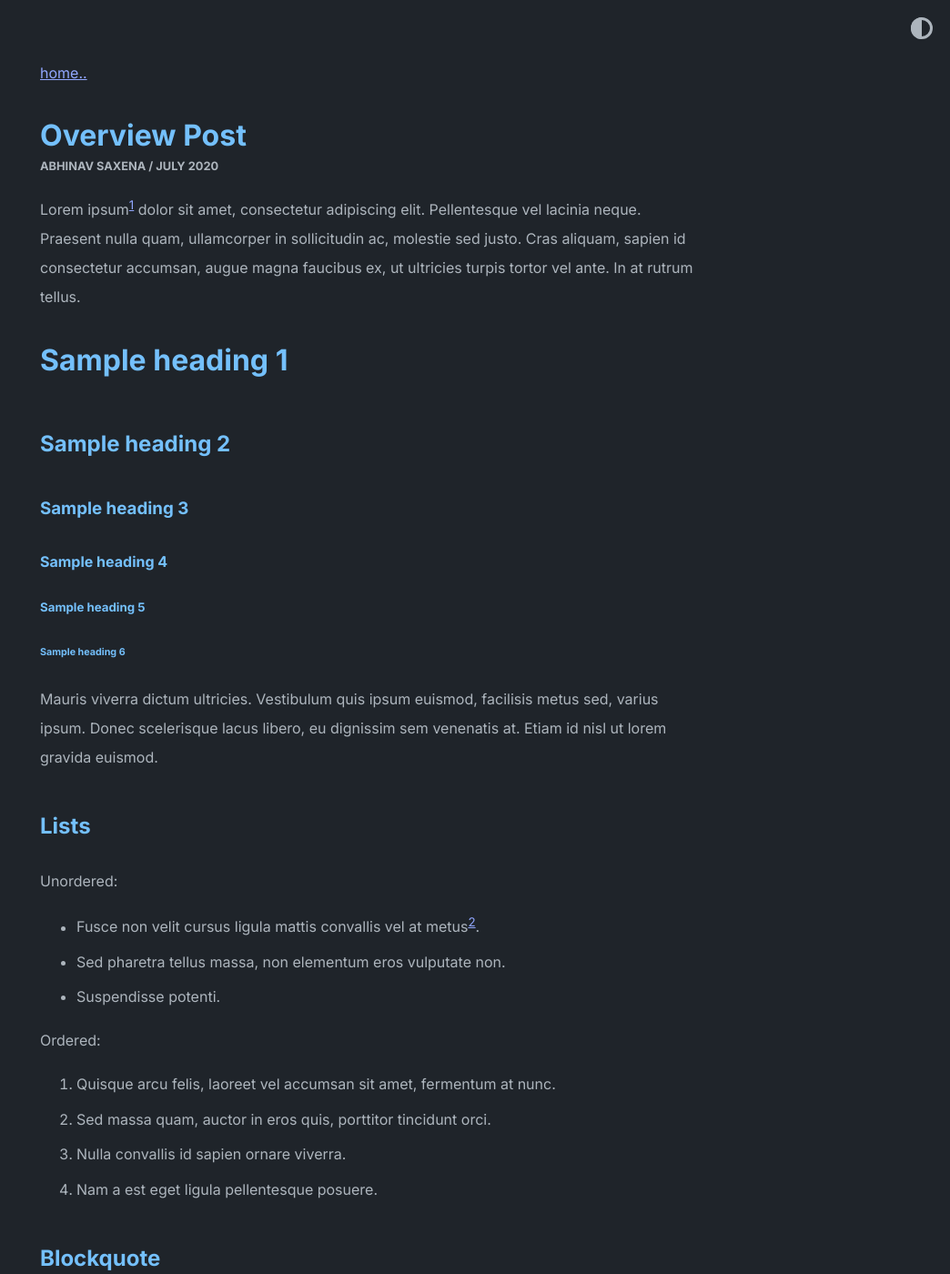
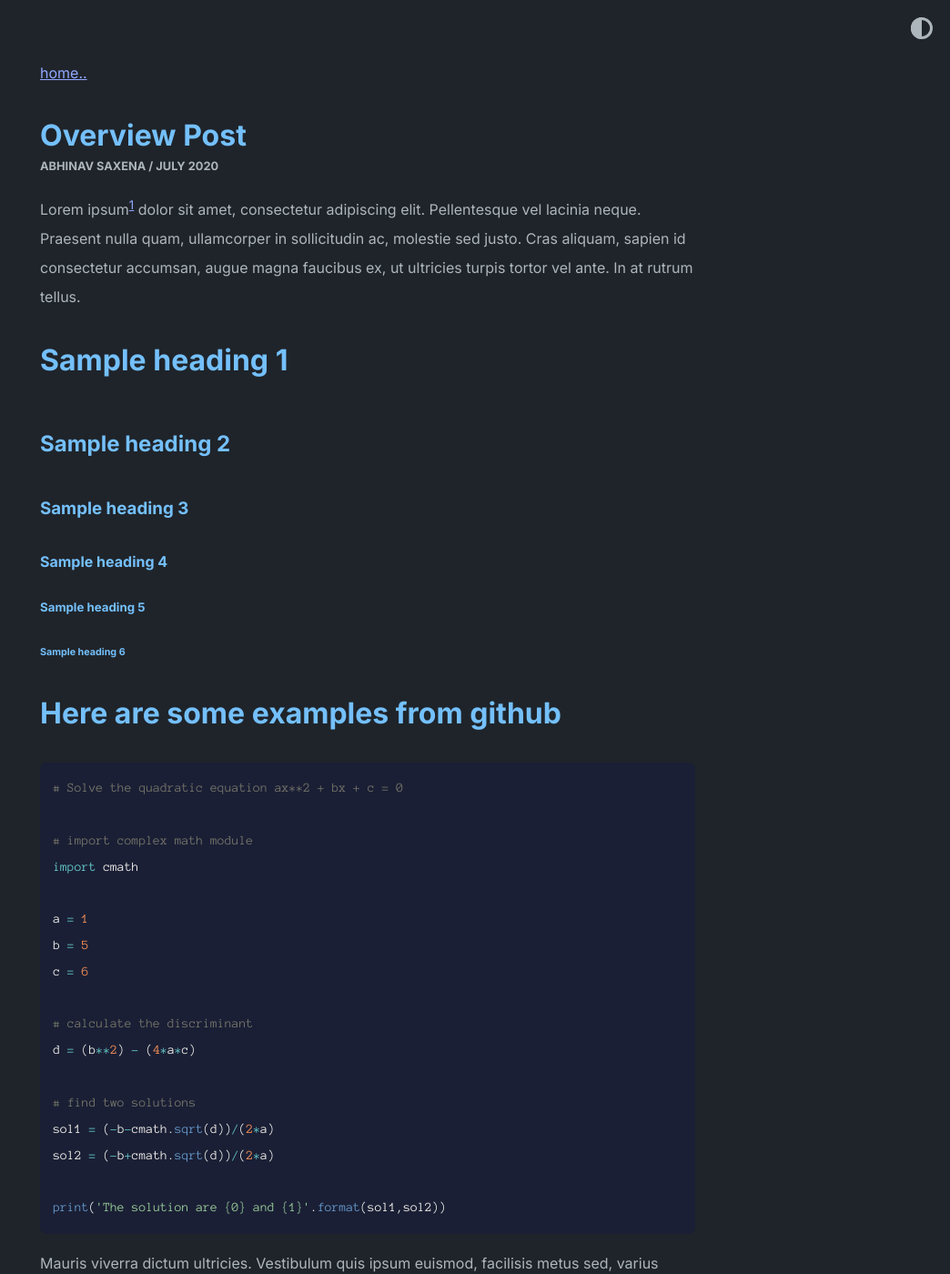
Before and after one commit to EatRainbow/EatRainbow.github-io, a Jekyll site: the page built from _posts/2020-07-07-overview-post.md, in a window 1280 px wide and 1400 px high. Shown: the whole window at 91% size, without its empty margins (236-1280 px from the left). Built offline with Jekyll 4.4.1, drawn with Linux system fonts in a browser that asks for light colours.

Commit message:
pagination and test

````diff
--- a/_config.yml
+++ b/_config.yml
@@ -2,7 +2,7 @@ title: EatRainbow
 author: Rana
 url: https://github.com/EatRainbow # root address of the site
 description: > # description of the site (multiple lines allowed)
-  I used to be an angel but I fell down onto a circuit and started to electrify with my projects :thumbsup:\
+  I used to be an angel but I fell down onto a circuit and started to electrify with my projects
 permalink: /:slug
 
 favicon: "./logo.png" # relative path to site's favicon
@@ -46,3 +46,4 @@ paginate: 5
 plugins:
   - jekyll-feed
   - jekyll-soopr-seo-tag
+  - jekyll-paginator
--- a/_posts/2020-07-07-overview-post.md
+++ b/_posts/2020-07-07-overview-post.md
@@ -11,6 +11,28 @@ Lorem ipsum[^1] dolor sit amet, consectetur adipiscing elit. Pellentesque vel la
 #### Sample heading 4
 ##### Sample heading 5
 ###### Sample heading 6
+
+# Here are some examples from github
+
+```python
+# Solve the quadratic equation ax**2 + bx + c = 0
+
+# import complex math module
+import cmath
+
+a = 1
+b = 5
+c = 6
+
+# calculate the discriminant
+d = (b**2) - (4*a*c)
+
+# find two solutions
+sol1 = (-b-cmath.sqrt(d))/(2*a)
+sol2 = (-b+cmath.sqrt(d))/(2*a)
+
+print('The solution are {0} and {1}'.format(sol1,sol2))
+```
 
 Mauris viverra dictum ultricies. Vestibulum quis ipsum euismod, facilisis metus sed, varius ipsum. Donec scelerisque lacus libero, eu dignissim sem venenatis at. Etiam id nisl ut lorem gravida euismod.
 
````
